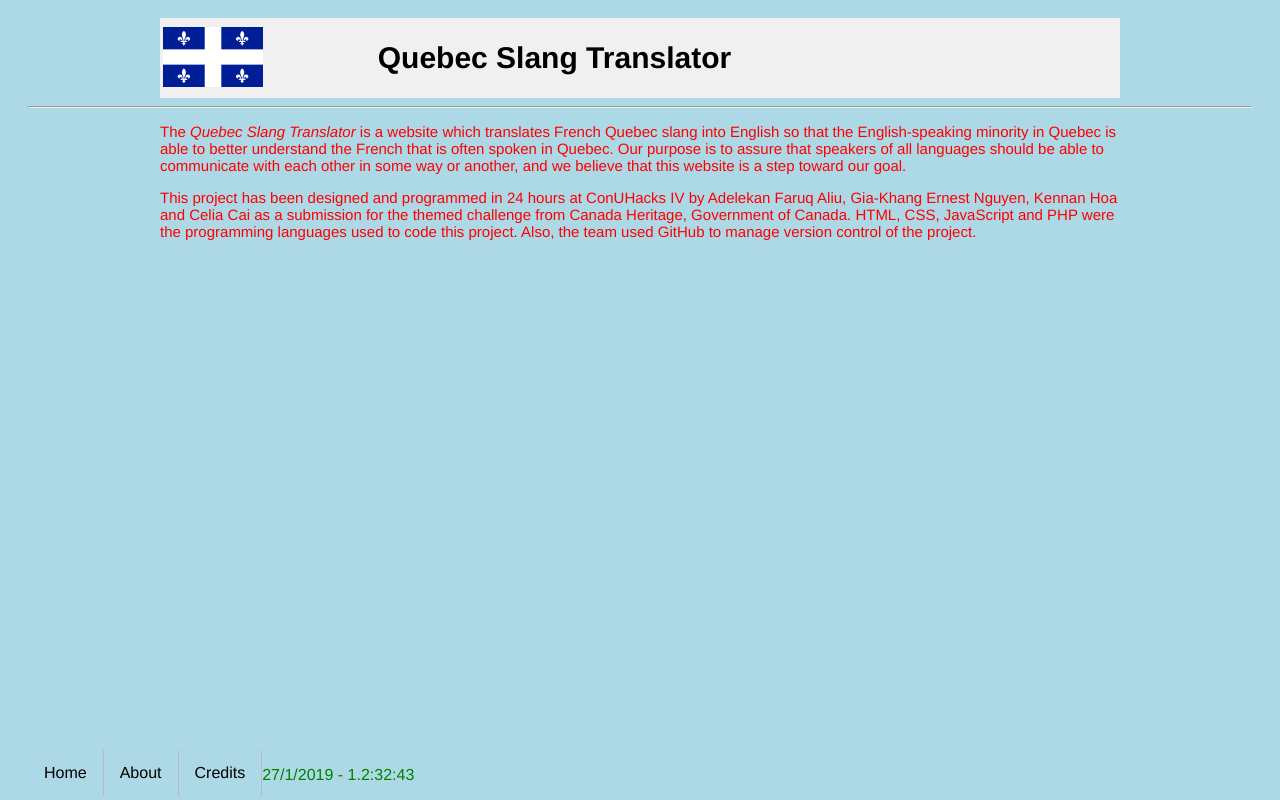
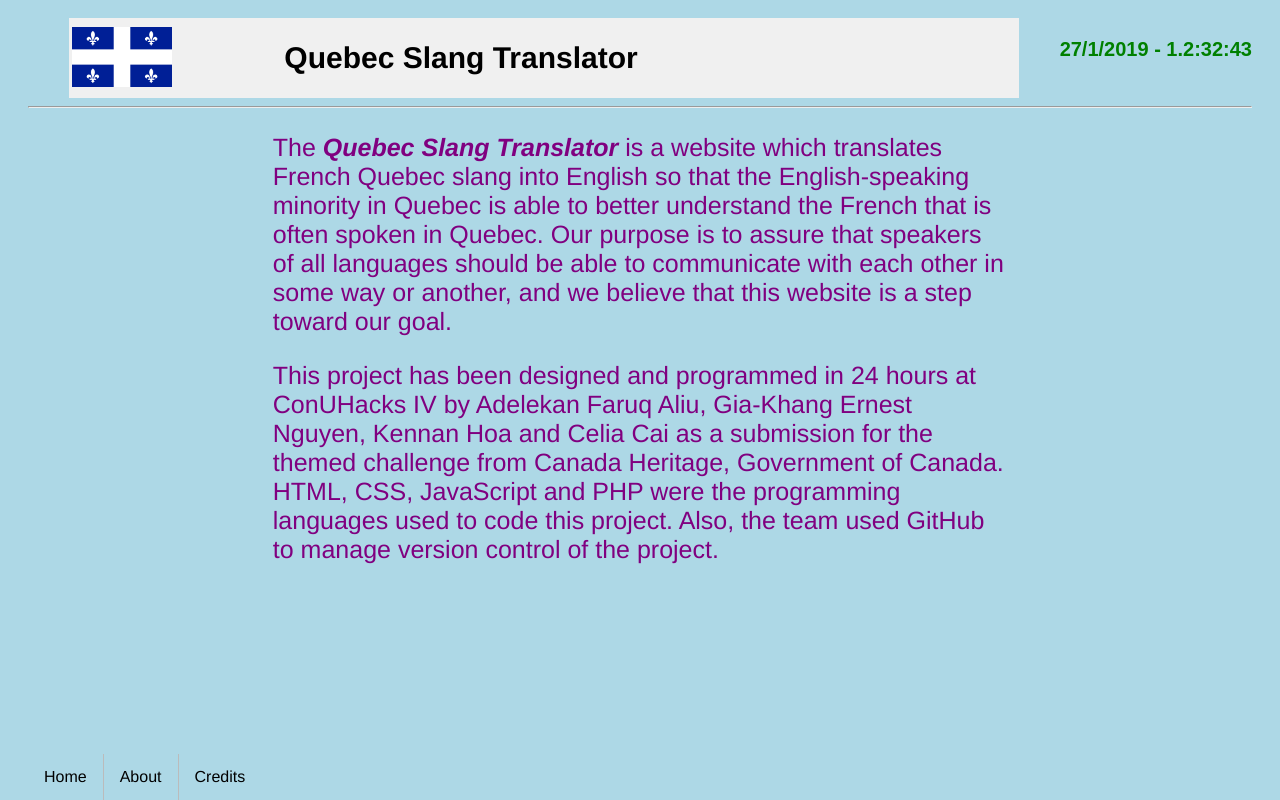
Before and after one commit to lekside1/ConUHacks-IV, a PHP site: page /about.php in a window 1280 px wide. Run offline with PHP 8.4, Linux system fonts and the light colour scheme.

Commit message:
7 am thing

```diff
--- a/about.php
+++ b/about.php
@@ -5,7 +5,7 @@
 ?>
 
 <p class="about">
-    The <em>Quebec Slang Translator</em> is a website which translates French Quebec
+    The <em><strong>Quebec Slang Translator</strong></em> is a website which translates French Quebec
     slang into English so that the English-speaking minority in Quebec is able to better understand
     the French that is often spoken in Quebec. Our purpose is to assure that speakers of all
     languages should be able to communicate with each other in some way or another, and we
--- a/dictionary.txt
+++ /dev/null
@@ -1,6 +0,0 @@
-{\rtf1\ansi\ansicpg1252\cocoartf1671
-{\fonttbl}
-{\colortbl;\red255\green255\blue255;}
-{\*\expandedcolortbl;;}
-\margl1440\margr1440\vieww10800\viewh8400\viewkind0
-}
--- a/footer.php
+++ b/footer.php
@@ -1,48 +1,9 @@
     <div id="foot">
-
-        <u id="navigator">
-            <li id="home"><a href="mainPage.php">Home</a></li>
-            <li><a href="about.php">About</a></li>
-            <li><a href="credits.php">Credits</a></li>
+        <ul id="navigator">
+            <li id="home"><a href="mainPage.php" title="Home">Home</a></li>
+            <li><a href="about.php" title="About">About</a></li>
+            <li><a href="credits.php" title="Credits">Credits</a></li>
         </ul>
-
-        <p id="clock"></p>
-
-        <script>
-        showCurrentTime(); // call the function
-        // displays the current time
-        function showCurrentTime()
-        {
-            var clock = new Date();
-            // hours
-            var clockHour = clock.getHours();
-            if (clockHour < 10) {
-                clockHour += "0";
-            }
-            // minutes
-            var clockMin = clock.getMinutes();
-            if (clockMin < 10) {
-                clockMin += "0";
-            }
-            // seconds
-            var clockSeconds = clock.getSeconds();
-            if (clockSeconds < 10)
-            {
-                clockSeconds += "0";
-            }
-            // time
-            var clockTime = clock.getDate() + "/" + (clock.getMonth()+1) + "/" + (clock.getYear()+1900) + " - " + (clockHour/10) + ":" + clockMin + ":" + clockSeconds;
-
-            document.getElementById("clock").innerHTML = clockTime;
-            refreshTime();
-        }
-        //  refresh time every second
-        function refreshTime()
-        {
-            var timeout = 1000;
-            var time = setTimeout("showCurrentTime()", timeout);
-        }
-        </script>
     </div>
 </body>
 </html>
--- a/header.php
+++ b/header.php
@@ -14,6 +14,42 @@
             </td>
             <td><h1>Quebec Slang Translator</h1></td>
         </tr>
+        <p id="clock"></p>
+        <script>
+        showCurrentTime(); // call the function
+        // displays the current time
+        function showCurrentTime()
+        {
+            var clock = new Date();
+            // hours
+            var clockHour = clock.getHours();
+            if (clockHour < 10) {
+                clockHour += "0";
+            }
+            // minutes
+            var clockMin = clock.getMinutes();
+            if (clockMin < 10) {
+                clockMin += "0";
+            }
+            // seconds
+            var clockSeconds = clock.getSeconds();
+            if (clockSeconds < 10)
+            {
+                clockSeconds += "0";
+            }
+            // time
+            var clockTime = clock.getDate() + "/" + (clock.getMonth()+1) + "/" + (clock.getYear()+1900) + " - " + (clockHour/10) + ":" + clockMin + ":" + clockSeconds;
+
+            document.getElementById("clock").innerHTML = clockTime;
+            refreshTime();
+        }
+        //  refresh time every second
+        function refreshTime()
+        {
+            var timeout = 1000;
+            var time = setTimeout("showCurrentTime()", timeout);
+        }
+        </script>
 </table>
 <hr/>
 <?php
--- a/style.css
+++ b/style.css
@@ -14,26 +14,21 @@
     padding: 10px 20px;
     font-family: Helvetica, Arial, sans-serif;
 }
-#bold {
+dt#bold {
     font:bold;
 }
 .about {
-  width: 960px;
+  width: 60%;
   margin-left: auto;
   margin-right: auto;
-  color: red;
+  color: purple;
   font-family: Helvetica, Arial, sans-serif;
-  font-size: 15px;
+  font-size: 25px;
 }
 
-.home{
+.home {
 	background-color: #002292;
 	color: red;
-}
-
-#clock {
-    float:right;
-    position:
 }
 
 div#foot {
@@ -46,7 +41,7 @@
   margin: 0;
   padding: 0;
   overflow: hidden;
-  background-color: #f0f0f0;
+  background-color: lightblue;
 }
 
 #navigator li{
@@ -71,21 +66,18 @@
 }
 
 #clock  {
+    float: right;
     color:green;
+    font-family: Arial, Helvetica, sans-serif;
+    font-weight: bolder;
+    font-size: 20px;
 }
 
 table {
-  width: 960px;
+  width: 950px;
   margin-left: auto;
   margin-right: auto;
   background-color: #f0f0f0;
   font-family: Helvetica, Arial, sans-serif;
   font-size: 15px;
 }
-
-footer {
-  clear: both;
-  background-color: #20416c;
-  color: white;
-  padding: 5px 20px;
-}
```
Also changed, not shown: quebecSlangDictionary.php (deleted, +0 -31 lines), search.php (+20 -12 lines), README.md.
